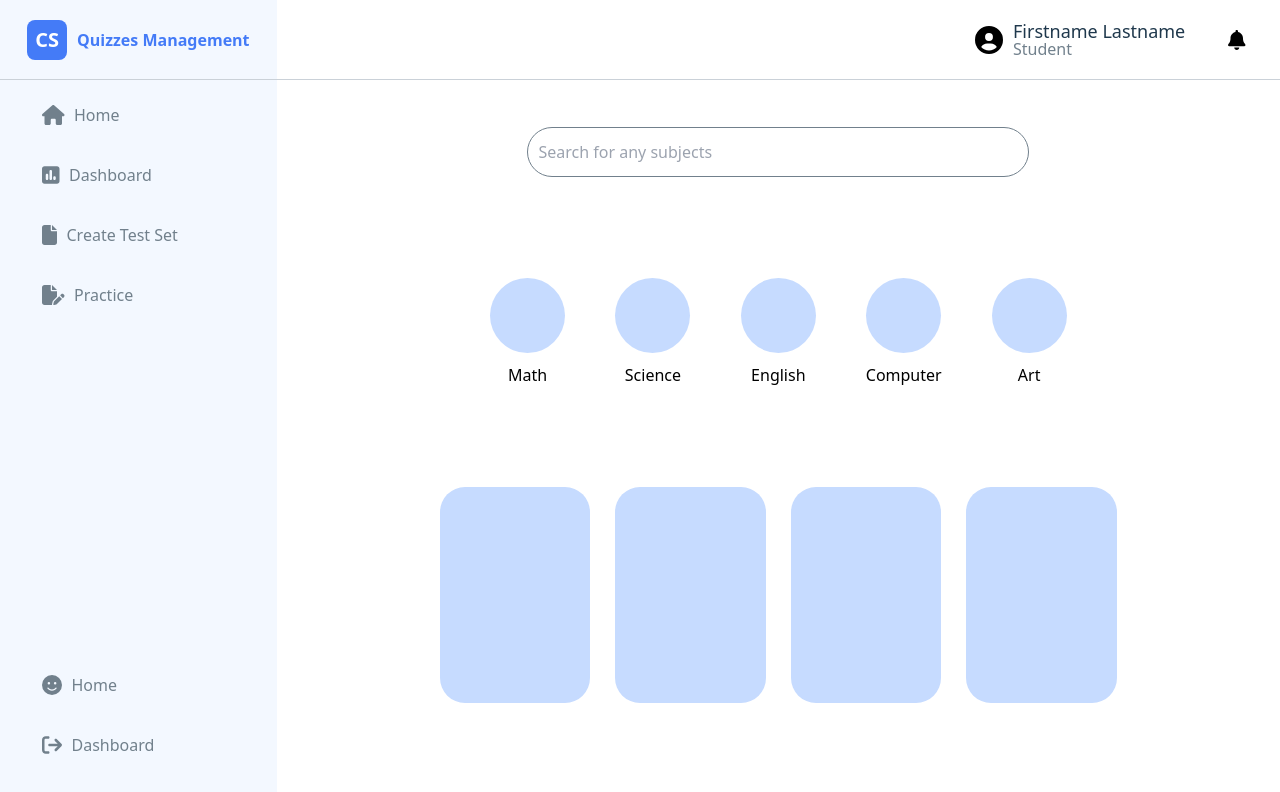
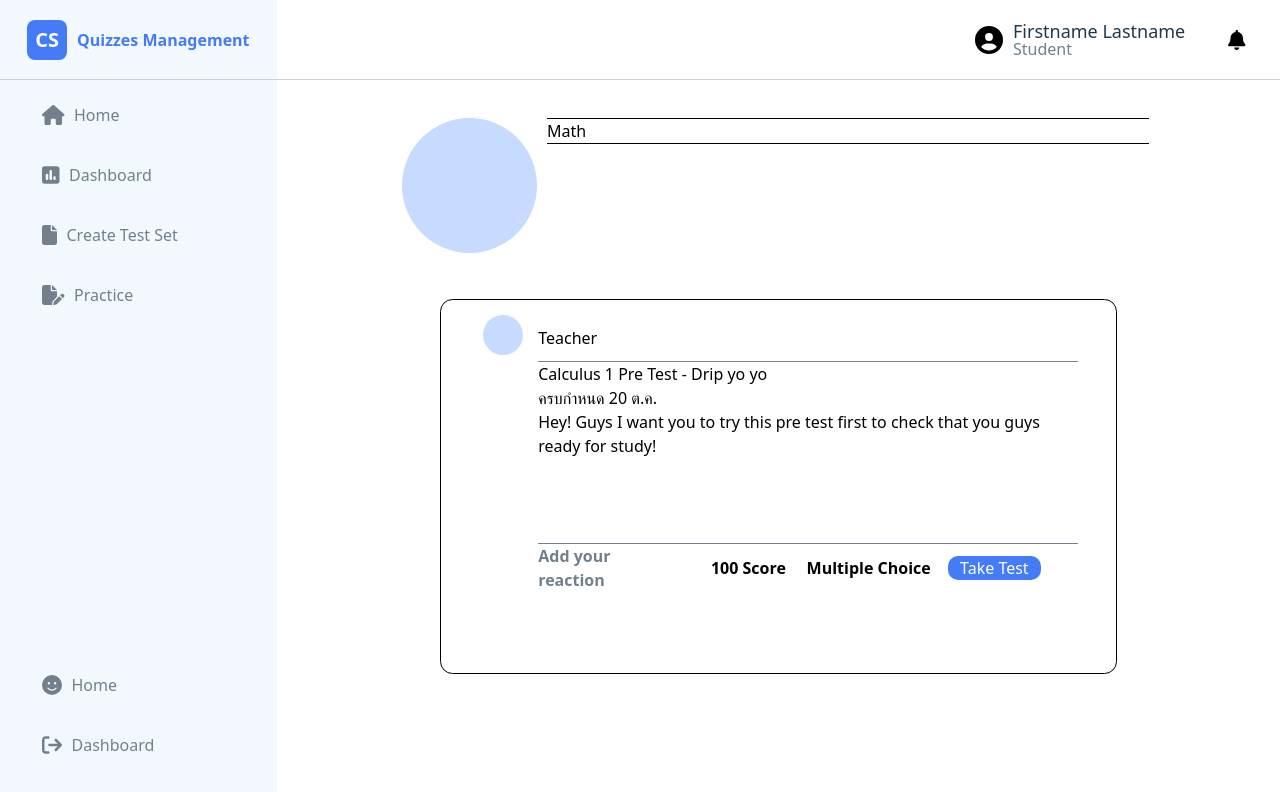
Before and after one commit to Putthakun/QuizzesManagementReact, a React (Vite) app in the folder QuizzesManagementFrontend/: page /subject_student in a window 1280 px wide. Shown: the top 792 px of the page. Built offline with nearby package versions, Linux system fonts and the light colour scheme.

Commit message:
Create New Subject Student page

```diff
--- a/QuizzesManagementFrontend/src/App.jsx
+++ b/QuizzesManagementFrontend/src/App.jsx
@@ -1,7 +1,7 @@
 import { BrowserRouter as Router, Route, Routes } from 'react-router-dom';
 import Register  from './pages/common/register';
 import Login  from './pages/common/login';
-import Home_student from './pages/student/Home_student';
+import Home_student from './pages/student/home_student';
 import Subject_student from './pages/student/Subject_student';
 
 function App() {
--- a/QuizzesManagementFrontend/src/pages/student/Subject_student.jsx
+++ b/QuizzesManagementFrontend/src/pages/student/Subject_student.jsx
@@ -1,5 +1,6 @@
 import Navbar from "./navbar";
 import Navbar_top from "./Navbar_top";
+import '../../styles/student/subject.css';
 
 function Subject_student() {
     return (
@@ -11,38 +12,55 @@ function Subject_student() {
                         <Navbar_top/>
                     </div>
 
-                    <div className="main_home_right_main">
-                        <div className="search_box">
-                            <input name="fsrch" id="fsrch" placeholder="Search for any subjects" />
-                        </div>
-                        <div className="subset_subject">
-                            <div className="circle_subject">
-                                <div className="circle"></div>
-                                <p>Math</p>
+                    <div className="main_right_subject">
+                        <div className="main_right_box_subject">
+                            <div className="main_right_box_subject_head">
+                                <div className="main_right_box_subject_head_circle"></div>
+                                <div className="main_right_box_subject_head_name">
+                                    <p>Math</p>
+                                    <p></p>
+                                </div>
                             </div>
-                            <div className="circle_subject">
-                                <div className="circle"></div>
-                                <p>Science</p>
-                            </div>
-                            <div className="circle_subject">
-                                <div className="circle"></div>
-                                <p>English</p>
-                            </div>
-                            <div className="circle_subject">
-                                <div className="circle"></div>
-                                <p>Computer</p>
-                            </div>
-                            <div className="circle_subject">
-                                <div className="circle"></div>
-                                <p>Art</p>
-                            </div>
-                        </div>
-                        <div className="main_right_bottom">
-                            <div className="box_bottom">
-                                <div className="box"></div>
-                                <div className="box"></div>
-                                <div className="box"></div>
-                                <div className="box"></div>
+                            <div className="main_right_box_subject_main">
+                                <div className="main_right_box_subject_main_box">
+                                    <div className="main_right_box_subject_main_box_left">
+                                        <div className="main_right_box_subject_main_box_left_head">
+                                            <div className="main_right_box_subject_main_box_left_head_circle"></div>
+                                        </div>
+                                        <i className="fa-regular fa-face-smile"></i>
+                                    </div>
+                                    <div className="main_right_box_subject_main_box_right">
+                                        <div className="main_right_box_subject_main_box_right_head">
+                                            Teacher
+                                        </div>
+                                        <div className="main_right_box_subject_main_box_right_main">
+
+                                            <div className="main_right_box_subject_main_box_right_main_head">
+                                                <h3>Calculus 1  Pre Test - Drip yo yo</h3>
+                                                <p>ครบกำหนด 20 ต.ค.</p>
+                                            </div>
+                                            <div className="main_right_box_subject_main_box_right_main_main">
+                                                <p>Hey! Guys I want you to try this pre test first to check that you guys ready for study!</p>
+                                            </div>
+                                        </div>
+                                        <div className="main_right_box_subject_main_box_right_tail">
+                                            <div className="main_right_box_subject_main_box_right_tail_left">
+                                                <p>Add your reaction</p>
+                                            </div>
+                                            <div className="main_right_box_subject_main_box_right_tail_right">
+                                                <div className="main_right_box_subject_main_box_right_tail_right_score">
+                                                    <p>100 Score</p>
+                                                </div>
+                                                <div className="main_right_box_subject_main_box_right_tail_right_choice">
+                                                    <i className="fa-regular fa-pen-to-square"></i><p>Multiple Choice</p>
+                                                </div>
+                                                <div className="main_right_box_subject_main_box_right_tail_right_box">
+                                                    <a href="{% url 'take_test_page' %}">Take Test</a>
+                                                </div>
+                                            </div>
+                                        </div>
+                                    </div>
+                                </div>
                             </div>
                         </div>
                     </div>
--- a/QuizzesManagementFrontend/src/styles/student/home.css
+++ b/QuizzesManagementFrontend/src/styles/student/home.css
@@ -18,7 +18,7 @@
 }
 .main_home_right_main{
     height: 100%;
-    /* background-color:burlywood; */
+    background-color:burlywood;
 }
 .main_home_right_top{
     width: 100%;
--- /dev/null
+++ b/QuizzesManagementFrontend/src/styles/student/subject.css
@@ -0,0 +1,180 @@
+.main_right_subject{
+    height: 100%;
+    /* background-color: aqua; */
+    display: flex;
+    justify-content: center;
+    align-items: center;
+}
+.main_right_box_subject{
+    width: 75%;
+    height: 100%;
+    /* background-color: red; */
+}
+.main_right_box_subject_head{
+    margin-top: 5%;
+    /* background-color:burlywood; */
+    display: flex;
+    width: 100%;
+}
+.main_right_box_subject_head_circle{
+    width: 135px;
+    height: 135px;
+    border-radius: 50%;
+    background-color: #C6DBFF;
+    margin-right: 10px;
+}
+.main_right_box_subject_head_name{
+    width: 80%;
+    /* background-color: aqua; */
+    /* width: 500px; */
+}
+.main_right_box_subject_head_name h3{
+    margin-top: 30px;
+    margin-bottom: -10px;
+    color: #447BF7;
+    font-size: 48px;
+}
+.main_right_box_subject_head_name p{
+    border-top: 1px solid black;
+}
+.main_right_box_subject_main{
+    /* margin-top: 20px; */
+    /* background-color:chartreuse; */
+    height: 65%;
+    display: flex;
+    justify-content: center;
+    align-items: center;
+}
+.main_right_box_subject_main_box{
+    /* background-color: violet; */
+    border: 1px solid black;
+    border-radius: 12.5px;
+    width: 90%;
+    height: 80%;
+    display: flex;
+}
+.main_right_box_subject_main_box_left{
+    margin: 15px;
+    width: 10%;
+    /* background-color: lightseagreen; */
+    display: flex;
+    flex-direction: column;
+    justify-content:space-between;
+}
+.main_right_box_subject_main_box_left_head{
+    width: 100%;
+    height: 15%;
+    /* background-color:#26ff00; */
+    display: flex;
+    justify-content: right;
+}
+.main_right_box_subject_main_box_left_head_circle{
+    /* margin-top: 10%; */
+    width: 40px;
+    height: 40px;
+    border-radius: 50%;
+    background-color: #C6DBFF;
+}
+.main_right_box_subject_main_box_left i{
+    /* background-color: #447BF7; */
+    display: flex;
+    justify-content: right;
+    align-items: center;
+    font-size: 28px;
+    color: #71808C;
+    height: 27.5%;
+}
+.main_right_box_subject_main_box_right{
+    margin: 15px 15px 15px 0px;
+    width: 80%;
+    /* background-color: palegoldenrod; */
+}
+.main_right_box_subject_main_box_right_head{
+    display: flex;
+    justify-content: left;
+    align-items: center;
+    /* background-color: #aaaaaa; */
+    height: 13.5%;
+    border-bottom: 1px solid #71808C;
+}
+.main_right_box_subject_main_box_right_main{
+    height: 60%;
+    /* background-color:beige; */
+}
+.main_right_box_subject_main_box_right_tail{
+    display: flex;
+    flex-direction: row;
+    justify-content: space-between;
+    align-items: center;
+    /* background-color: aquamarine; */
+    border-top: 1px solid #71808C;
+}
+.main_right_box_subject_main_box_right_tail_left{
+    width: 25%;
+    /* background-color: orange; */
+    color: #71808C;
+    font-weight: bold;
+}
+.main_right_box_subject_main_box_right_tail_right{
+    width: 75%;
+    display: flex;
+    flex-direction: row;
+    justify-content: center;
+    align-items: center;
+    /* background-color: aqua; */
+}
+.main_right_box_subject_main_box_right_tail_right p{
+    font-weight: bold;
+    /* background-color: brown; */
+}
+.main_right_box_subject_main_box_right_tail_right_score{
+    /* background-color: palevioletred; */
+    margin-right: 2.5%;
+}
+.main_right_box_subject_main_box_right_tail_right_choice{
+    display: flex;
+    justify-content: center;
+    align-items: center;
+    /* background-color: purple; */
+    width: 35%;
+    margin-right: 2.5%;
+}
+.main_right_box_subject_main_box_right_tail_right_choice i{
+    margin-right: 2.5%;
+    color: #1E1E1E;
+    font-size: 20px;
+}
+.main_right_box_subject_main_box_right_tail_right_box{
+    display: flex;
+    justify-content: center;
+    align-items: center;
+    background-color: #447BF7;
+    color: white;
+    border-radius: 10px;
+    padding-left: 3%;
+    padding-right: 3%;
+    margin-top: 3%;
+    margin-bottom: 3%;
+    font-weight: normal;
+}
+
+.main_right_box_subject_main_box_right_main{
+    height: 53%;
+    /* background-color: #B0C3CC; */
+}
+
+.main_right_box_take_test_main_tail{
+    height: 15%;
+    /* background-color:blanchedalmond; */
+    display: flex;
+    justify-content: center;
+    align-items: center;
+}
+.main_right_box_take_test_main_tail_box a{
+    padding: 10px 25px 10px 25px;
+    background-color: #447BF7;
+    border-radius: 15px;
+    color: white;
+    cursor: pointer;
+    text-decoration: none;
+}
```
